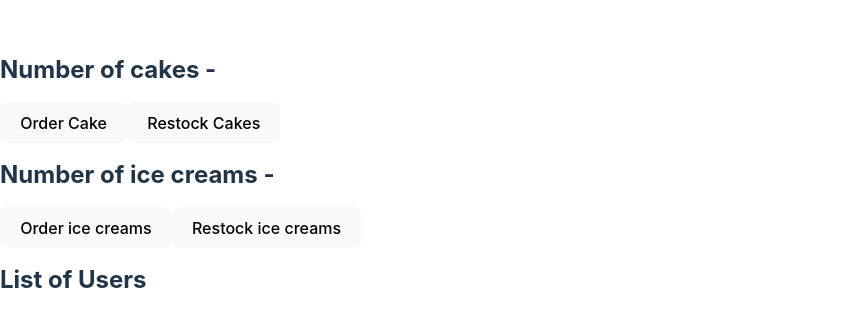
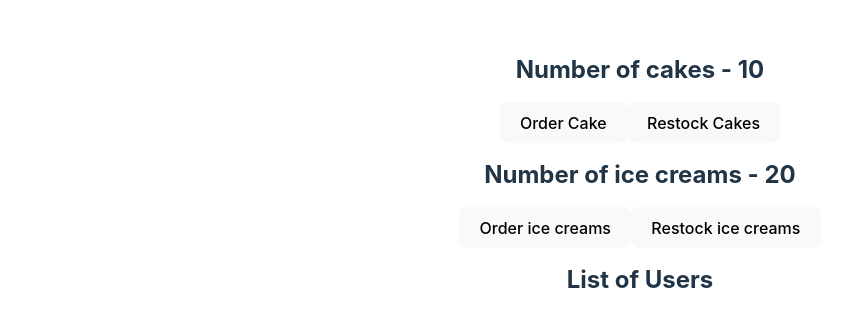
Before and after one commit to sbhusal123/redux-toolkit-basics, a React (Vite) app in the folder react-rtk-demo/: page / in a window 1280 px wide. Shown: the part 225-552 px from the top of the page, without its empty margins (0-862 px from the left). Built offline with nearby package versions, Linux system fonts and the light colour scheme.

Commit message:
Display ice cream and cakes cunt on views.

```diff
--- a/react-rtk-demo/src/App.jsx
+++ b/react-rtk-demo/src/App.jsx
@@ -1,3 +1,5 @@
+import './App.css'
+
 import {CakeView} from './features/cake/cakeView';
 import {IceCreamView} from './features/icecream/iceCreamView';
 import {UserView} from './features/user/userView';
--- a/react-rtk-demo/src/features/cake/cakeView.jsx
+++ b/react-rtk-demo/src/features/cake/cakeView.jsx
@@ -1,9 +1,13 @@
 import React from 'react'
 
+import {useSelector} from 'react-redux';
+
 export const CakeView = () => {
+  const numOfCakes = useSelector((state) => state.cake.numOfCakes)
+
   return (
     <div>
-        <h2>Number of cakes - </h2>
+        <h2>Number of cakes - {numOfCakes}</h2>
         <button>Order Cake</button>
         <button>Restock Cakes</button>
     </div>
--- a/react-rtk-demo/src/features/icecream/iceCreamSlice.js
+++ b/react-rtk-demo/src/features/icecream/iceCreamSlice.js
@@ -2,7 +2,7 @@ import {createSlice} from '@reduxjs/toolkit'
 import {ordered as cakeOrdered} from '../cake/cakeSlics';
 
 const initialState = {
-    numOfIceCreams: 10
+    numOfIceCreams: 20
 }
 
 /**
--- a/react-rtk-demo/src/features/icecream/iceCreamView.jsx
+++ b/react-rtk-demo/src/features/icecream/iceCreamView.jsx
@@ -1,9 +1,12 @@
 import React from 'react'
 
+import {useSelector} from 'react-redux';
+
 export const IceCreamView = () => {
+  const numOfIceCreams = useSelector(store => store.iceCream.numOfIceCreams);
   return (
     <div>
-        <h2>Number of ice creams - </h2>
+        <h2>Number of ice creams - {numOfIceCreams} </h2>
         <button>Order ice creams</button>
         <button>Restock ice creams</button>
     </div>
```
